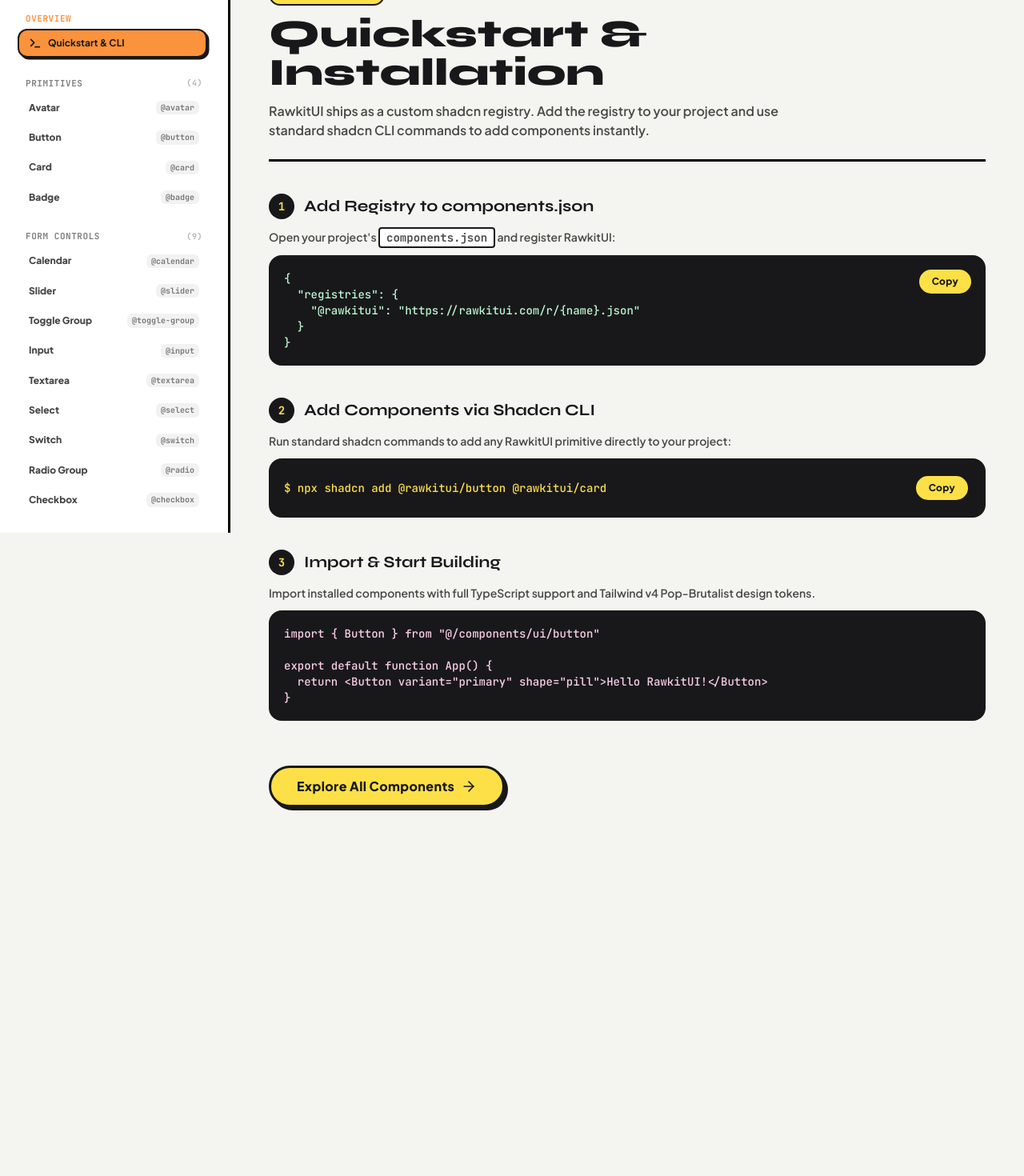
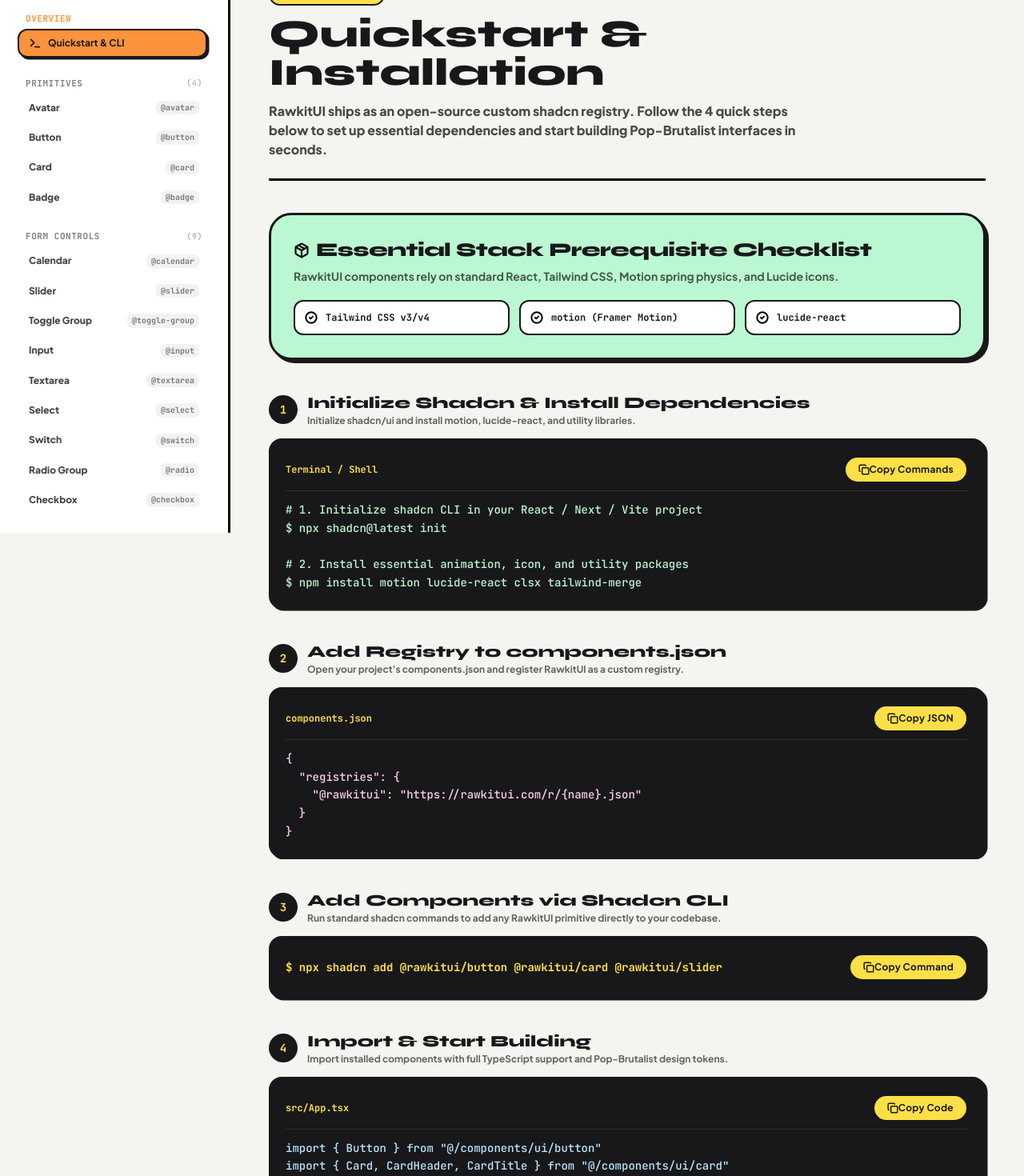
Before and after one commit to 1k24bytes/rawkitui, a React (Vite) app: page /components/quickstart in a window 1280 px wide. Shown: the part 140-1610 px from the top of the page at 80% size. Before the commit the page ends 1197 px from the top, so only its background shows below. Built offline with nearby package versions, Linux system fonts and the light colour scheme.

Commit message:
docs: update Quickstart installation guide with shadcn CLI registry instructions

```diff
--- a/src/pages/QuickstartPage.tsx
+++ b/src/pages/QuickstartPage.tsx
@@ -1,9 +1,9 @@
 import { useState } from 'react'
 import { Link } from 'react-router-dom'
-import { Terminal, Copy, Check, Sparkles, CheckCircle2, ArrowRight } from 'lucide-react'
+import { Terminal, Copy, Check, Sparkles, CheckCircle2, ArrowRight, Layers, Package } from 'lucide-react'
 import { Button } from '@/components/ui/button'
 import { Badge } from '@/components/ui/badge'
-import { Card } from '@/components/ui/card'
+import { Card, CardHeader, CardTitle, CardDescription, CardContent } from '@/components/ui/card'
 
 export function QuickstartPage() {
   const [copiedCmd, setCopiedCmd] = useState<string | null>(null)
@@ -15,97 +15,199 @@
   }
 
   return (
-    <div className="max-w-4xl space-y-10">
+    <div className="max-w-4xl space-y-10 font-sans pb-16">
+      {/* Page Title Header */}
       <div className="space-y-3 border-b-3 border-black pb-6">
+        <div className="flex items-center gap-3">
           <Badge variant="yellow" shape="pill">Getting Started</Badge>
+          <span className="text-xs font-mono font-bold text-black/50">v1.0.0</span>
+        </div>
         <h1 className="font-display text-4xl sm:text-5xl font-extrabold">Quickstart & Installation</h1>
-        <p className="text-base font-semibold text-black/70 max-w-2xl">
-          RawkitUI ships as a custom shadcn registry. Add the registry to your project and use standard shadcn CLI commands to add components instantly.
+        <p className="text-base font-extrabold text-black/70 max-w-2xl">
+          RawkitUI ships as an open-source custom shadcn registry. Follow the 4 quick steps below to set up essential dependencies and start building Pop-Brutalist interfaces in seconds.
         </p>
       </div>
 
-      {/* Step 1 */}
-      <div className="space-y-3">
+      {/* Essential Dependencies Banner */}
+      <Card variant="mint" className="rk-shadow-md">
+        <CardHeader>
+          <div className="flex items-center gap-2">
+            <Package className="w-5 h-5 text-black stroke-[2.5]" />
+            <CardTitle>Essential Stack Prerequisite Checklist</CardTitle>
+          </div>
+          <CardDescription className="text-black/80 font-bold">
+            RawkitUI components rely on standard React, Tailwind CSS, Motion spring physics, and Lucide icons.
+          </CardDescription>
+        </CardHeader>
+        <CardContent>
+          <div className="grid grid-cols-1 sm:grid-cols-3 gap-3 pt-1">
+            <div className="bg-white p-3 rounded-xl rk-border-sm flex items-center gap-2.5 font-mono text-xs font-black">
+              <CheckCircle2 className="w-4 h-4 text-black shrink-0 stroke-[3]" />
+              <span>Tailwind CSS v3/v4</span>
+            </div>
+            <div className="bg-white p-3 rounded-xl rk-border-sm flex items-center gap-2.5 font-mono text-xs font-black">
+              <CheckCircle2 className="w-4 h-4 text-black shrink-0 stroke-[3]" />
+              <span>motion (Framer Motion)</span>
+            </div>
+            <div className="bg-white p-3 rounded-xl rk-border-sm flex items-center gap-2.5 font-mono text-xs font-black">
+              <CheckCircle2 className="w-4 h-4 text-black shrink-0 stroke-[3]" />
+              <span>lucide-react</span>
+            </div>
+          </div>
+        </CardContent>
+      </Card>
+
+      {/* Step 1: Install Core Dependencies */}
+      <div className="space-y-3.5">
         <div className="flex items-center gap-3">
-          <div className="w-8 h-8 rounded-full bg-[#18181B] text-[#FDE047] font-mono font-bold text-sm flex items-center justify-center">
+          <div className="w-9 h-9 rounded-full bg-[#18181B] text-[#FDE047] font-mono font-black text-sm flex items-center justify-center rk-shadow-xs shrink-0">
             1
           </div>
-          <h3 className="font-display text-xl font-bold">Add Registry to components.json</h3>
+          <div>
+            <h3 className="font-display text-xl font-black text-[#18181B]">Initialize Shadcn & Install Dependencies</h3>
+            <p className="text-xs font-bold text-black/60">Initialize shadcn/ui and install motion, lucide-react, and utility libraries.</p>
           </div>
-        <p className="text-sm font-semibold text-black/70">
-          Open your project's <code className="font-mono bg-white px-2 py-0.5 rounded rk-border-sm">components.json</code> and register RawkitUI:
-        </p>
-        <div className="bg-[#18181B] text-white p-4 rounded-2xl rk-border font-mono text-xs sm:text-sm relative">
-          <pre className="text-[#BBF7D0]">
+        </div>
+
+        <div className="bg-[#18181B] text-white p-4.5 rounded-2xl rk-border rk-shadow-sm font-mono text-xs sm:text-sm space-y-3 relative">
+          <div className="flex items-center justify-between border-b border-white/10 pb-2">
+            <span className="text-xs text-[#FDE047] font-bold">Terminal / Shell</span>
+            <Button
+              variant="primary"
+              size="sm"
+              shape="pill"
+              onClick={() => copyText('npx shadcn@latest init && npm install motion lucide-react clsx tailwind-merge', 'step1')}
+              className="text-xs font-bold"
+            >
+              {copiedCmd === 'step1' ? <Check className="w-3.5 h-3.5 stroke-[3]" /> : <Copy className="w-3.5 h-3.5 stroke-[2.5]" />}
+              {copiedCmd === 'step1' ? 'Copied!' : 'Copy Commands'}
+            </Button>
+          </div>
+          <pre className="text-[#BBF7D0] leading-relaxed overflow-x-auto">
+{`# 1. Initialize shadcn CLI in your React / Next / Vite project
+$ npx shadcn@latest init
+
+# 2. Install essential animation, icon, and utility packages
+$ npm install motion lucide-react clsx tailwind-merge`}
+          </pre>
+        </div>
+      </div>
+
+      {/* Step 2: Register RawkitUI in components.json */}
+      <div className="space-y-3.5">
+        <div className="flex items-center gap-3">
+          <div className="w-9 h-9 rounded-full bg-[#18181B] text-[#FDE047] font-mono font-black text-sm flex items-center justify-center rk-shadow-xs shrink-0">
+            2
+          </div>
+          <div>
+            <h3 className="font-display text-xl font-black text-[#18181B]">Add Registry to components.json</h3>
+            <p className="text-xs font-bold text-black/60">Open your project's components.json and register RawkitUI as a custom registry.</p>
+          </div>
+        </div>
+
+        <div className="bg-[#18181B] text-white p-4.5 rounded-2xl rk-border rk-shadow-sm font-mono text-xs sm:text-sm relative space-y-3">
+          <div className="flex items-center justify-between border-b border-white/10 pb-2">
+            <span className="text-xs text-[#FDE047] font-bold">components.json</span>
+            <Button
+              variant="primary"
+              size="sm"
+              shape="pill"
+              onClick={() => copyText(`{\n  "registries": {\n    "@rawkitui": "https://rawkitui.com/r/{name}.json"\n  }\n}`, 'step2')}
+              className="text-xs font-bold"
+            >
+              {copiedCmd === 'step2' ? <Check className="w-3.5 h-3.5 stroke-[3]" /> : <Copy className="w-3.5 h-3.5 stroke-[2.5]" />}
+              {copiedCmd === 'step2' ? 'Copied!' : 'Copy JSON'}
+            </Button>
+          </div>
+          <pre className="text-[#FBCFE8] leading-relaxed overflow-x-auto">
 {`{
   "registries": {
     "@rawkitui": "https://rawkitui.com/r/{name}.json"
   }
 }`}
           </pre>
+        </div>
+      </div>
+
+      {/* Step 3: Add Components via Shadcn CLI */}
+      <div className="space-y-3.5">
+        <div className="flex items-center gap-3">
+          <div className="w-9 h-9 rounded-full bg-[#18181B] text-[#FDE047] font-mono font-black text-sm flex items-center justify-center rk-shadow-xs shrink-0">
+            3
+          </div>
+          <div>
+            <h3 className="font-display text-xl font-black text-[#18181B]">Add Components via Shadcn CLI</h3>
+            <p className="text-xs font-bold text-black/60">Run standard shadcn commands to add any RawkitUI primitive directly to your codebase.</p>
+          </div>
+        </div>
+
+        <div className="bg-[#18181B] text-white p-4.5 rounded-2xl rk-border rk-shadow-sm font-mono text-xs sm:text-sm flex flex-col sm:flex-row sm:items-center justify-between gap-4">
+          <span className="text-[#FDE047] font-bold truncate">$ npx shadcn add @rawkitui/button @rawkitui/card @rawkitui/slider</span>
           <Button
             variant="primary"
             size="sm"
             shape="pill"
-            onClick={() => copyText(`"registries": { "@rawkitui": "https://rawkitui.com/r/{name}.json" }`, 'step1')}
-            className="absolute top-3 right-3 text-xs"
+            onClick={() => copyText('npx shadcn add @rawkitui/button @rawkitui/card @rawkitui/slider', 'step3')}
+            className="shrink-0 text-xs font-bold"
           >
-            {copiedCmd === 'step1' ? 'Copied!' : 'Copy'}
+            {copiedCmd === 'step3' ? <Check className="w-3.5 h-3.5 stroke-[3]" /> : <Copy className="w-3.5 h-3.5 stroke-[2.5]" />}
+            {copiedCmd === 'step3' ? 'Copied!' : 'Copy Command'}
           </Button>
         </div>
       </div>
 
-      {/* Step 2 */}
-      <div className="space-y-3">
+      {/* Step 4: Import & Start Building */}
+      <div className="space-y-3.5">
         <div className="flex items-center gap-3">
-          <div className="w-8 h-8 rounded-full bg-[#18181B] text-[#FDE047] font-mono font-bold text-sm flex items-center justify-center">
-            2
+          <div className="w-9 h-9 rounded-full bg-[#18181B] text-[#FDE047] font-mono font-black text-sm flex items-center justify-center rk-shadow-xs shrink-0">
+            4
           </div>
-          <h3 className="font-display text-xl font-bold">Add Components via Shadcn CLI</h3>
+          <div>
+            <h3 className="font-display text-xl font-black text-[#18181B]">Import & Start Building</h3>
+            <p className="text-xs font-bold text-black/60">Import installed components with full TypeScript support and Pop-Brutalist design tokens.</p>
           </div>
-        <p className="text-sm font-semibold text-black/70">
-          Run standard shadcn commands to add any RawkitUI primitive directly to your project:
-        </p>
-        <div className="bg-[#18181B] text-white p-4 rounded-2xl rk-border font-mono text-xs sm:text-sm flex items-center justify-between gap-4">
-          <span className="text-[#FDE047]">$ npx shadcn add @rawkitui/button @rawkitui/card</span>
+        </div>
+
+        <div className="bg-[#18181B] text-white p-4.5 rounded-2xl rk-border rk-shadow-sm font-mono text-xs sm:text-sm relative space-y-3">
+          <div className="flex items-center justify-between border-b border-white/10 pb-2">
+            <span className="text-xs text-[#FDE047] font-bold">src/App.tsx</span>
             <Button
               variant="primary"
               size="sm"
               shape="pill"
-            onClick={() => copyText('npx shadcn add @rawkitui/button @rawkitui/card', 'step2')}
-            className="shrink-0 text-xs"
+              onClick={() => copyText(`import { Button } from "@/components/ui/button"\nimport { Card, CardHeader, CardTitle } from "@/components/ui/card"\nimport { User } from "lucide-react"\n\nexport default function App() {\n  return (\n    <Card variant="mint" badge="NEW" isInteractive>\n      <CardHeader>\n        <CardTitle>Hello RawkitUI!</CardTitle>\n      </CardHeader>\n      <Button variant="primary" shape="pill">\n        <User className="w-4 h-4 mr-2" /> Launch App\n      </Button>\n    </Card>\n  )\n}`, 'step4')}
+              className="text-xs font-bold"
             >
-            {copiedCmd === 'step2' ? 'Copied!' : 'Copy'}
+              {copiedCmd === 'step4' ? <Check className="w-3.5 h-3.5 stroke-[3]" /> : <Copy className="w-3.5 h-3.5 stroke-[2.5]" />}
+              {copiedCmd === 'step4' ? 'Copied!' : 'Copy Code'}
             </Button>
           </div>
-      </div>
-
-      {/* Step 3 */}
-      <div className="space-y-3">
-        <div className="flex items-center gap-3">
-          <div className="w-8 h-8 rounded-full bg-[#18181B] text-[#FDE047] font-mono font-bold text-sm flex items-center justify-center">
-            3
-          </div>
-          <h3 className="font-display text-xl font-bold">Import & Start Building</h3>
-        </div>
-        <p className="text-sm font-semibold text-black/70">
-          Import installed components with full TypeScript support and Tailwind v4 Pop-Brutalist design tokens.
-        </p>
-        <div className="bg-[#18181B] text-white p-4 rounded-2xl rk-border font-mono text-xs sm:text-sm">
-          <pre className="text-[#FBCFE8]">
+          <pre className="text-[#BAE6FD] leading-relaxed overflow-x-auto">
 {`import { Button } from "@/components/ui/button"
+import { Card, CardHeader, CardTitle } from "@/components/ui/card"
+import { User } from "lucide-react"
 
 export default function App() {
-  return <Button variant="primary" shape="pill">Hello RawkitUI!</Button>
+  return (
+    <Card variant="mint" badge="NEW" isInteractive>
+      <CardHeader>
+        <CardTitle>Hello RawkitUI!</CardTitle>
+      </CardHeader>
+      <Button variant="primary" shape="pill">
+        <User className="w-4 h-4 mr-2" /> Launch App
+      </Button>
+    </Card>
+  )
 }`}
           </pre>
         </div>
       </div>
 
-      <div className="pt-4 flex items-center justify-between">
+      {/* Bottom CTA Navigation Button */}
+      <div className="pt-6 flex items-center justify-between border-t-2 border-black/10">
         <Link to="/components/button">
-          <Button variant="primary" size="lg">
-            Explore All Components <ArrowRight className="w-5 h-5 ml-2" />
+          <Button variant="primary" size="lg" shape="pill">
+            Explore All 30 Components <ArrowRight className="w-5 h-5 ml-2 stroke-[2.5]" />
           </Button>
         </Link>
       </div>
```
Lines whose indentation alone changed are shown as unchanged.
